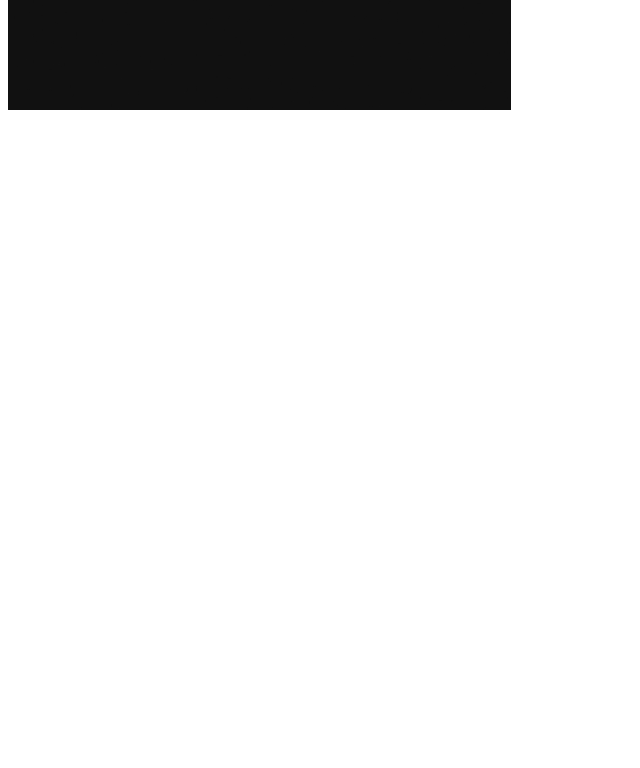
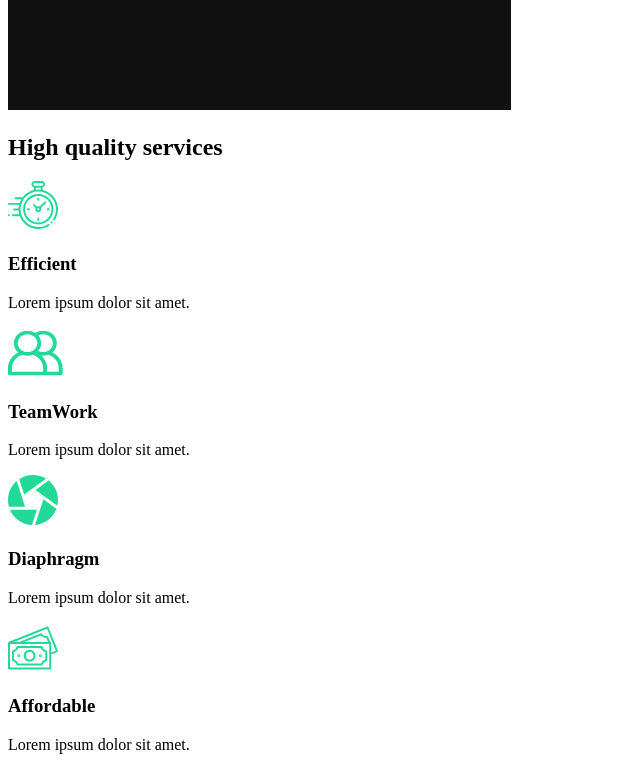
Before and after one commit to ShibilPM/Website-React, a React (Create React App) app: page / in a window 1280 px wide. Shown: the part 860-1628 px from the top of the page, without its empty margins (0-640 px from the left). Before the commit the page ends 982 px from the top, so only its background shows below. Built offline with nearby package versions, Linux system fonts and the light colour scheme.

Commit message:
3. Add Service Section

```diff
--- /dev/null
+++ b/src/components/ServicesSection.js
@@ -0,0 +1,54 @@
+import React from "react";
+//import icon
+import clock from "../img/clock.svg";
+import diaphragm from "../img/diaphragm.svg";
+import money from "../img/money.svg";
+import teamwork from "../img/teamwork.svg";
+import home2 from "../img/home2.png";
+
+const ServicesSection = () => {
+  return (
+    <div className="services">
+      <div className="description">
+        <h2>
+          High <span>quality</span> services
+        </h2>
+        <div className="cards">
+          <div className="card">
+            <div className="icon">
+              <img src={clock} alt="clock" />
+              <h3>Efficient</h3>
+            </div>
+            <p>Lorem ipsum dolor sit amet.</p>
+          </div>
+          <div className="card">
+            <div className="icon">
+              <img src={teamwork} alt="teamwork" />
+              <h3>TeamWork</h3>
+            </div>
+            <p>Lorem ipsum dolor sit amet.</p>
+          </div>
+          <div className="card">
+            <div className="icon">
+              <img src={diaphragm} alt="diaphragm" />
+              <h3>Diaphragm</h3>
+            </div>
+            <p>Lorem ipsum dolor sit amet.</p>
+          </div>
+          <div className="card">
+            <div className="icon">
+              <img src={money} alt="money" />
+              <h3>Affordable</h3>
+            </div>
+            <p>Lorem ipsum dolor sit amet.</p>
+          </div>
+        </div>
+      </div>
+      <div className="image">
+        <img src={home2} alt="home 2" />
+      </div>
+    </div>
+  );
+};
+
+export default ServicesSection;
--- a/src/pages/AboutUs.js
+++ b/src/pages/AboutUs.js
@@ -1,9 +1,15 @@
 import React from "react";
 //Page Components
 import AboutSection from "../components/AboutSection";
+import ServicesSection from "../components/ServicesSection";
 
 const AboutUs = () => {
-  return <AboutSection />;
+  return (
+    <>
+      <AboutSection />
+      <ServicesSection />
+    </>
+  );
 };
 
 export default AboutUs;
```
Also changed, not shown: 1 other file (tests, documents, lock files or other folders).
